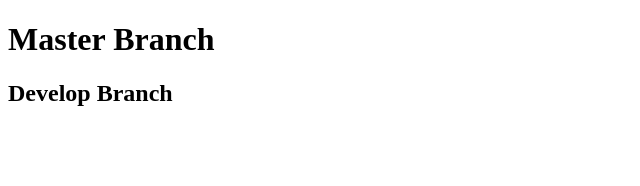
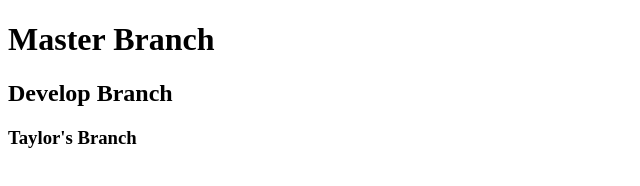
Before and after one commit to Gurpreet10581/teamGit, a plain HTML site: page index.html in a window 1280 px wide. Shown: the whole page, without its empty margins (0-640 px from the left). Drawn offline with Linux system fonts and the light colour scheme.

Commit message:
taylors branch

```diff
--- a/index.html
+++ b/index.html
@@ -8,5 +8,6 @@
 <body>
     <h1> Master Branch </h1>
     <h2>Develop Branch</h2>
+    <h3>Taylor's Branch</h3>
 </body>
 </html>
```
